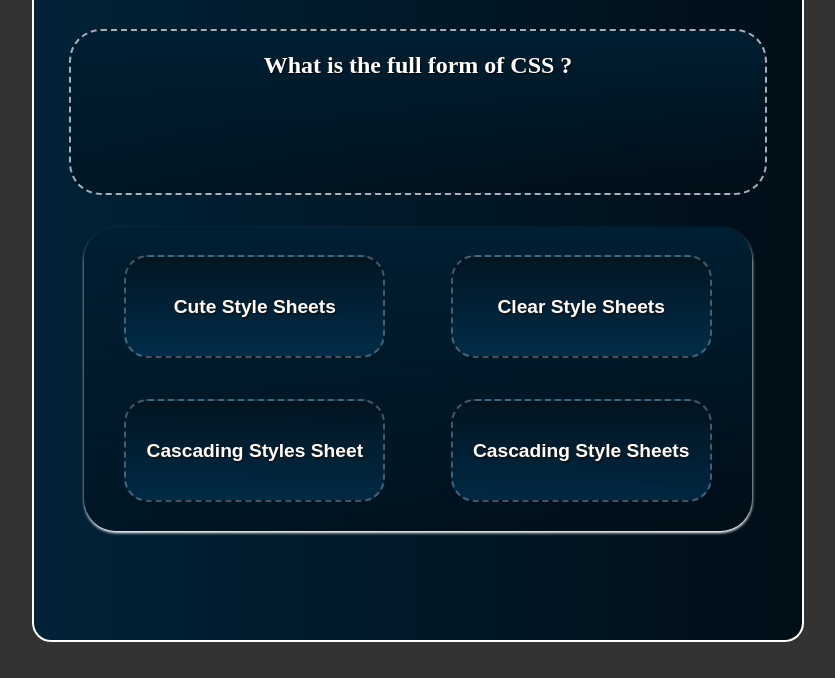
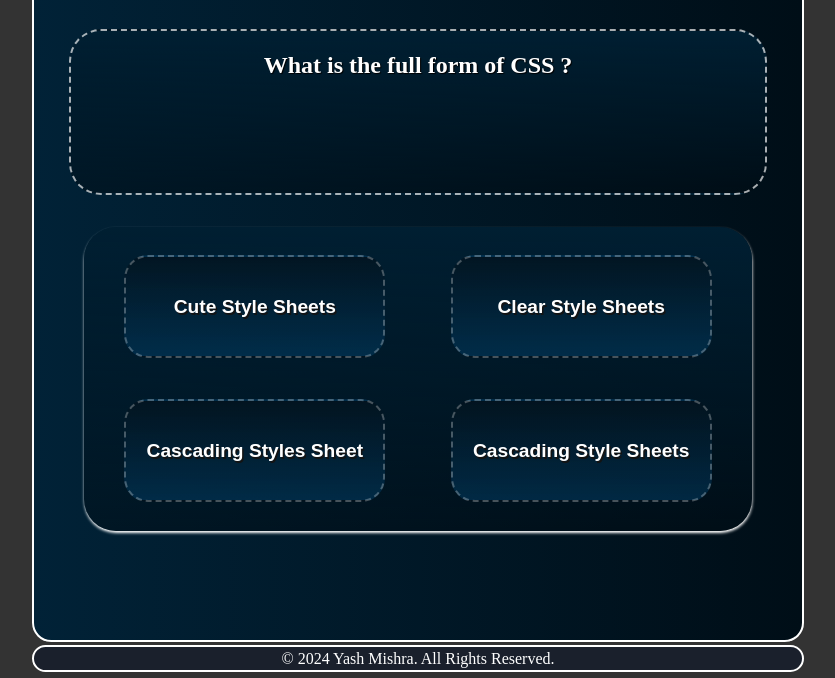
Before and after one commit to CodeCraftedYash/Simple-Quiz-, a plain HTML site: page index.html in a window 1280 px wide. Shown: the part 122-800 px from the top of the page, without its empty margins (222-1057 px from the left). Drawn offline with Linux system fonts and the light colour scheme.

Commit message:
Update index.html

```diff
--- a/index.html
+++ b/index.html
@@ -25,7 +25,10 @@
         <h1></h1>
         <button class="retry">Start Over</button>
     </div>
-    <footer></footer>
+    <footer class="footer">
+        <p>&copy; 2024 Yash Mishra. All Rights Reserved.</p>
+    </footer>
+
     <script src="script.js"></script>
 </body>
 
```
